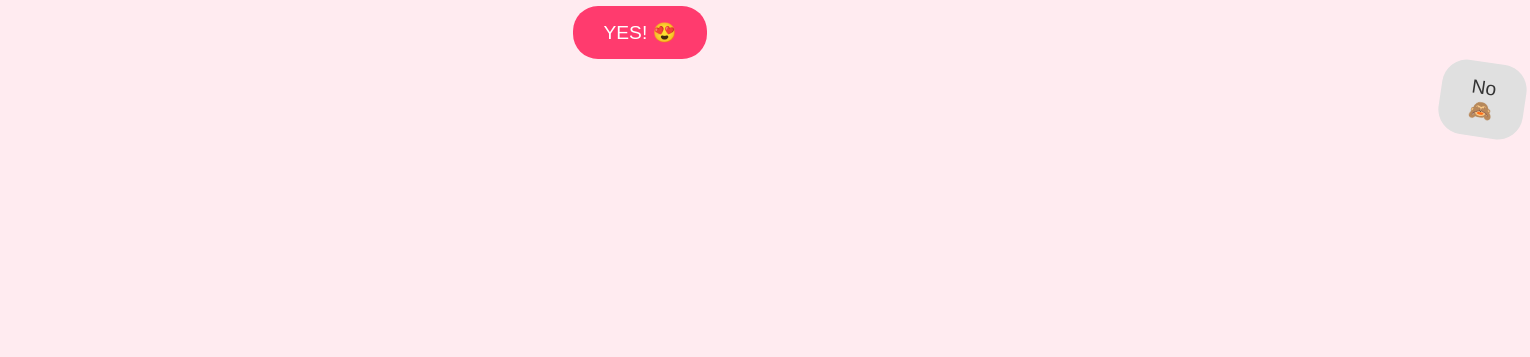
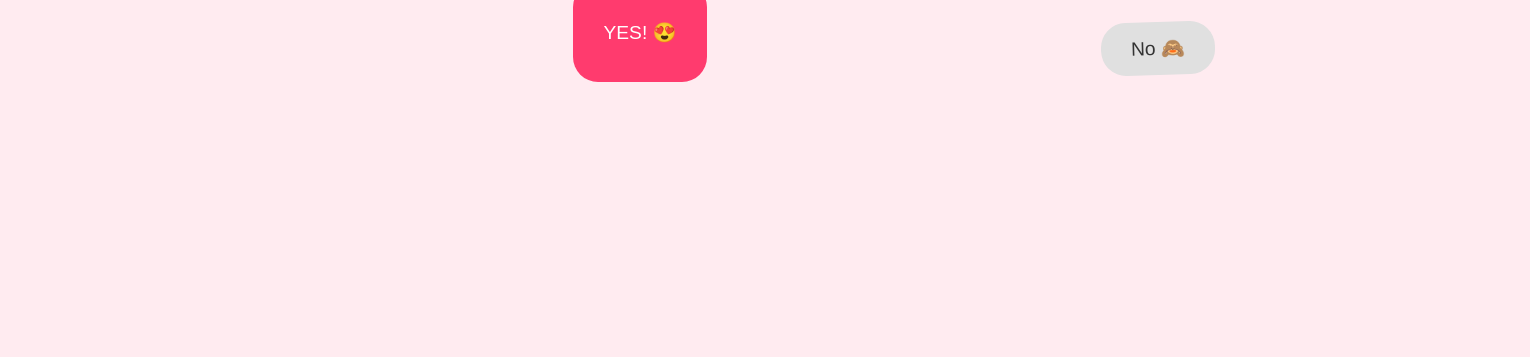
Before and after one commit to p1etran/test, a plain HTML site: page index.html in a window 1280 px wide. Shown: the part 443-800 px from the top of the page, 1530 px wide, since content can reach past the window. Drawn offline with Linux system fonts and the light colour scheme.

Commit message:
Update index.html

```diff
--- a/index.html
+++ b/index.html
@@ -12,6 +12,7 @@
             height: 100vh;
             margin: 0;
             font-family: 'Comic Sans MS', cursive;
+            overflow: hidden; /* Prevent scrolling */
         }
 
         h1 {
@@ -19,62 +20,47 @@
             font-size: 2.5em;
             text-align: center;
             margin-bottom: 30px;
+            padding: 0 20px;
         }
 
-        .buttons {
+        .buttons-container {
             position: relative;
+            min-height: 100px; /* Ensure space for moving button */
+            width: 100%;
             display: flex;
-            gap: 20px;
+            justify-content: center;
         }
 
-        button {
+        #yesButton {
             padding: 15px 30px;
             font-size: 1.2em;
             border: none;
             border-radius: 25px;
-            cursor: pointer;
-            transition: transform 0.3s ease;
-        }
-
-        #yesButton {
             background-color: #ff3b6e;
             color: white;
+            cursor: pointer;
+            z-index: 1; /* Keep above other elements */
         }
 
         #noButton {
+            padding: 15px 30px;
+            font-size: 1.2em;
+            border: none;
+            border-radius: 25px;
             background-color: #e0e0e0;
             color: #333;
+            cursor: pointer;
             position: absolute;
             transition: all 0.5s ease;
+            z-index: 2; /* Make sure it's always on top */
         }
 
-        .hearts {
-            position: fixed;
-            pointer-events: none;
-            z-index: 999;
-        }
-
-        .heart {
-            position: absolute;
-            color: #ff3b6e;
-            animation: float 3s linear forwards;
-        }
-
-        @keyframes float {
-            0% {
-                transform: translateY(0) rotate(0deg);
-                opacity: 1;
-            }
-            100% {
-                transform: translateY(-100px) rotate(360deg);
-                opacity: 0;
-            }
-        }
+        /* Rest of the CSS remains the same */
     </style>
 </head>
 <body>
     <h1>Hey Beautiful! 🌹<br>Will you be my Valentine? 💘</h1>
-    <div class="buttons">
+    <div class="buttons-container">
         <button id="yesButton" onclick="showResponse()">YES! 😍</button>
         <button id="noButton" onmouseover="moveButton()" onclick="moveButton()">No 🙈</button>
     </div>
@@ -82,44 +68,29 @@
     <script>
         function moveButton() {
             const button = document.getElementById('noButton');
-            const viewportWidth = window.innerWidth;
-            const viewportHeight = window.innerHeight;
+            const container = document.querySelector('.buttons-container');
+            const containerRect = container.getBoundingClientRect();
 
-            // Calculate random position within visible area
-            const newX = Math.random() * (viewportWidth - 100);
-            const newY = Math.random() * (viewportHeight - 50);
+            // Keep button within container bounds
+            const maxX = containerRect.width - button.offsetWidth;
+            const maxY = containerRect.height - button.offsetHeight;
+
+            const newX = Math.random() * maxX;
+            const newY = Math.random() * maxY;
 
             button.style.left = newX + 'px';
             button.style.top = newY + 'px';
-
-            // Add temporary shake animation
-            button.style.transform = 'rotate(' + (Math.random() * 20 - 10) + 'deg)';
+            button.style.transform = `rotate(${Math.random() * 20 - 10}deg)`;
         }
 
-        function showResponse() {
-            document.body.innerHTML = `
-                <h1 style="font-size: 3em">
-                    YAY! 🎉💖<br>
-                    You've made me the happiest person!<br>
-                    Let's make amazing memories together! 😊💕
-                </h1>
-                <div class="hearts"></div>
-            `;
+        // Initialize button position on load
+        window.onload = () => {
+            moveButton();
+            // Set initial position of "No" button
+            document.getElementById('noButton').style.position = 'absolute';
+        };
 
-            // Create floating hearts
-            setInterval(() => {
-                const heart = document.createElement('div');
-                heart.className = 'heart';
-                heart.innerHTML = '❤️';
-                heart.style.left = Math.random() * 100 + 'vw';
-                document.querySelector('.hearts').appendChild(heart);
-
-                setTimeout(() => heart.remove(), 3000);
-            }, 300);
-        }
-
-        // Initial position for the No button
-        window.onload = moveButton;
+        // Rest of the JavaScript remains the same
     </script>
 </body>
 </html>
```
